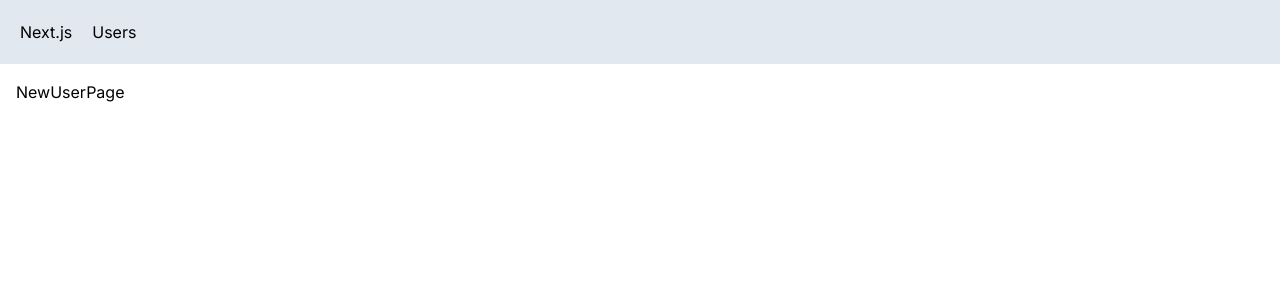
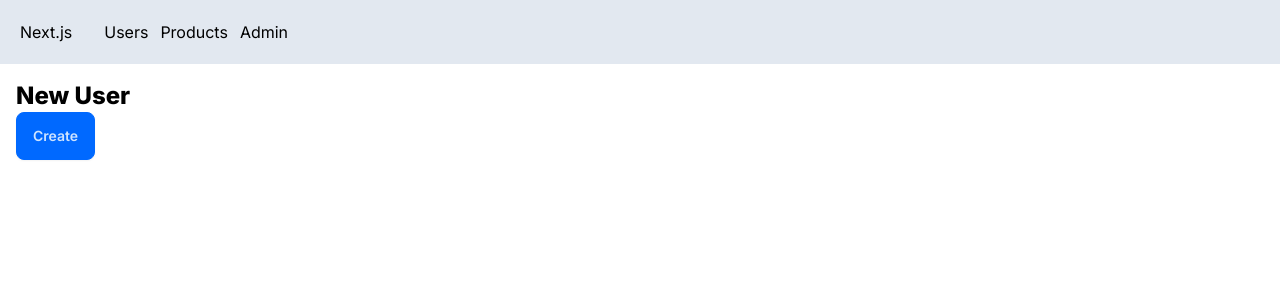
Before and after one commit to chrisvasqm/next-app, a Next.js app: page /users/new in a window 1280 px wide. Shown: the top 300 px of the page. Built offline with nearby package versions, Linux system fonts and the light colour scheme.

Commit message:
Add programatic navigation

```diff
--- a/app/NavigationBar.tsx
+++ b/app/NavigationBar.tsx
@@ -3,9 +3,11 @@
 
 const NavigationBar = () => {
     return (
-        <div className='flex bg-slate-200 p-5'>
+        <div className='flex bg-slate-200 p-5 space-x-3'>
             <Link href='/' className='mr-5'>Next.js</Link>
             <Link href='/users'>Users</Link>
+            <Link href='/products'>Products</Link>
+            <Link href='/admin'>Admin</Link>
         </div>
     )
 }
--- a/app/users/new/page.tsx
+++ b/app/users/new/page.tsx
@@ -1,7 +1,17 @@
+'use client'
+
+import { useRouter } from "next/navigation";
 
 const NewUserPage = () => {
+    const router = useRouter();
+
     return (
-        <div>NewUserPage</div>
+        <div>
+            <h1>New User</h1>
+            <button
+                className="btn btn-primary"
+                onClick={() => router.push('/users')}>Create</button>
+        </div>
     )
 }
 
--- a/app/users/page.tsx
+++ b/app/users/page.tsx
@@ -9,9 +9,8 @@
   return (
     <div>
       <h1>Users</h1>
-      <Link href={'/users/new'} className='text-blue-500'>New</Link>
 
-      <p>{new Date().toLocaleTimeString()}</p>
+      <Link href={'/users/new'} className='btn'>New User</Link>
 
       <UsersTable sortOrder={sortOrder} />
     </div>
```
